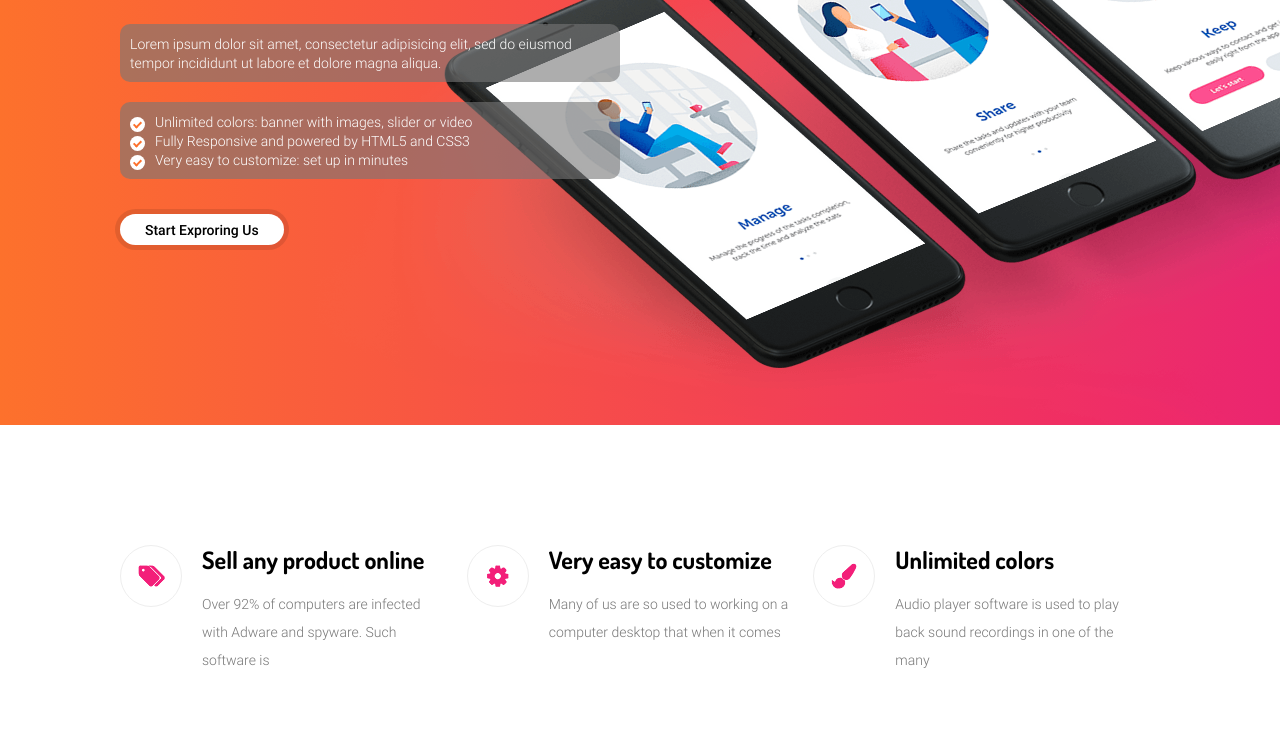
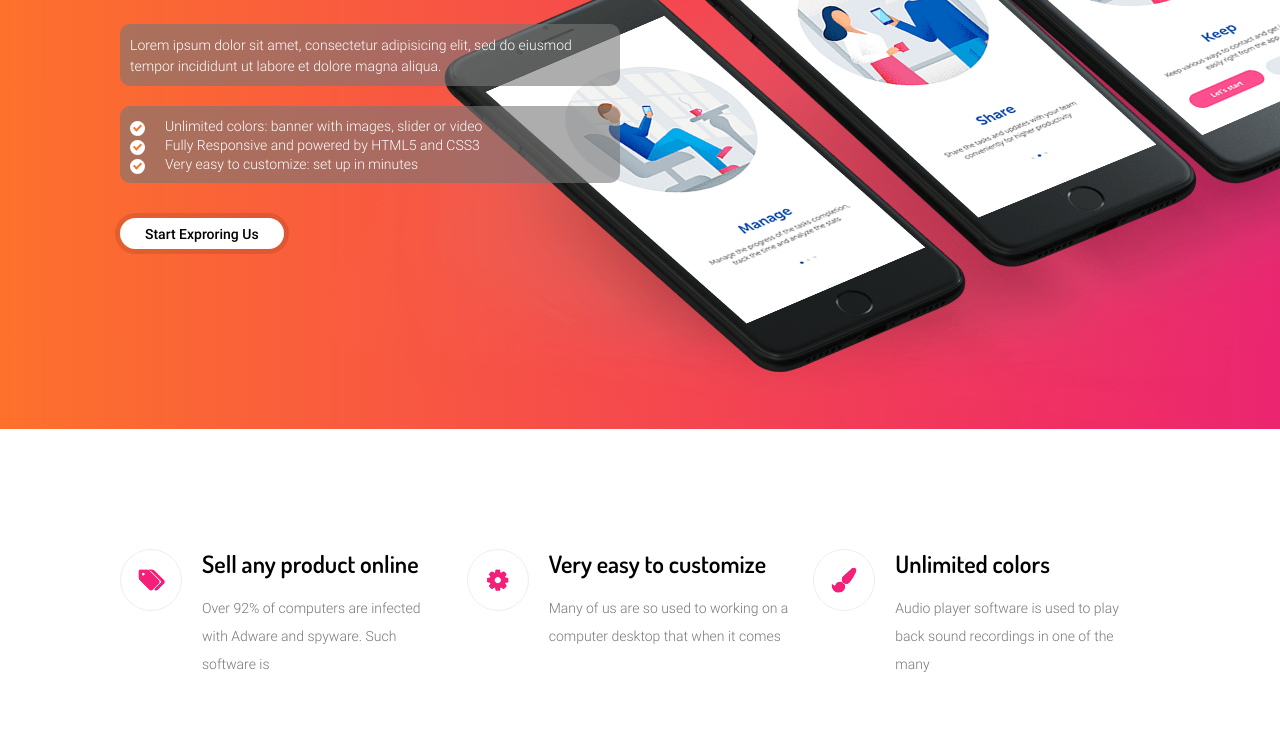
Before and after one commit to feyaq13/giant-app, a website built with Parcel: page src/index.html in a window 1280 px wide. Shown: the part 423-1154 px from the top of the page. Built offline with nearby package versions, Linux system fonts and the light colour scheme.

Commit message:
правит базовые стили, добавляет миксин

```diff
--- a/src/scss/main.scss
+++ b/src/scss/main.scss
@@ -1,4 +1,5 @@
 // <-- common
+$color-text: #777;
 
 @import "fonts";
 
@@ -19,9 +20,11 @@
 h2,
 h3 {
   font-family: "Dosis", sans-serif;
+  font-weight: 600;
 }
 
 h2 {
+  margin-bottom: 35px;
   font-size: 36px;
 }
 
@@ -45,6 +48,39 @@ h3 {
   font-size: 14px;
   font-family: "Roboto", sans-serif;
   font-weight: 300;
+}
+
+@mixin checkmarks ($selector, $color-check, $color-bg) {
+  #{$selector} {
+    position: relative;
+    list-style: none;
+    padding-left: 35px;
+    @include text-in-block;
+
+    &:before {
+      position: absolute;
+      left: 0;
+      top: 25%;
+      content: "";
+      width: 15px;
+      height: 15px;
+      background-color: $color-bg;
+      border-radius: 50%;
+    }
+
+    &:after {
+      color: #fff;
+      content: "";
+      position: absolute;
+      left: 5px;
+      top: 35%;
+      width: 3px;
+      border-bottom: 2px solid $color-check;
+      height: 6px;
+      border-right: 2px solid $color-check;
+      transform: rotate(45deg);
+    }
+  }
 }
 
 // common -->
@@ -198,36 +234,11 @@ h3 {
 .banners__promo-text {
   margin-bottom: 20px;
   @include text-in-block;
+  line-height: 1.5;
 }
 
-.features__item {
-  position: relative;
-  list-style: none;
-  padding-left: 25px;
-  @include text-in-block;
-
-  &:before {
-    position: absolute;
-    left: 0;
-    top: 25%;
-    content: "";
-    width: 15px;
-    height: 15px;
-    background-color: #fff;
-    border-radius: 50%;
-  }
-
-  &:after {
-    content: "";
-    position: absolute;
-    left: 5px;
-    top: 40%;
-    width: 3px;
-    border-bottom: 2px solid #fd712c;
-    height: 6px;
-    border-right: 2px solid #fd712c;
-    transform: rotate(45deg);
-  }
+.banners__features {
+  @include checkmarks('.features__item', #fd712c, #fff);
 }
 
 .banners__button-start-exploring {
@@ -298,7 +309,9 @@ h3 {
 
   p {
     @include text-in-block;
-    color: #777;
+    color: $color-text;
     line-height: 2;
   }
 }
+
+// SECTION ADVANTAGES -->
```
